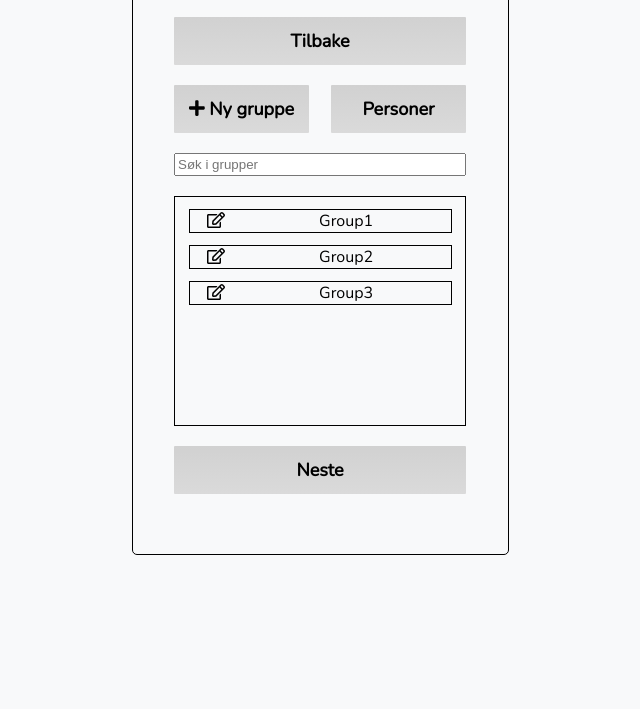
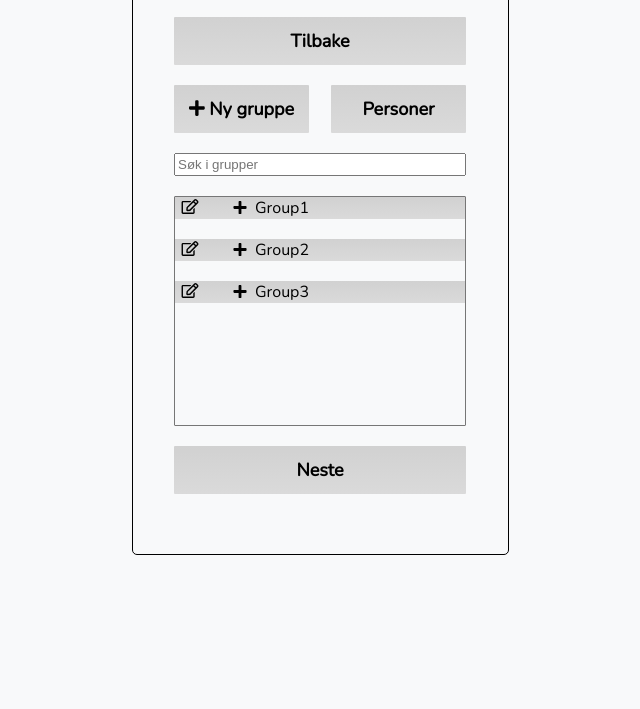
Before and after one commit to MariusTBjercke/team1-aktivo, a website built with webpack: page dist/index.html in a window 1280 px wide. Shown: the part 91-800 px from the top of the page, without its empty margins (320-960 px from the left). Built offline with nearby package versions, Linux system fonts and the light colour scheme.

Commit message:
css changes

```diff
--- a/src/assets/js/controller.js
+++ b/src/assets/js/controller.js
@@ -209,7 +209,7 @@ function removeInputError(isErrorInList, errorList, errorIndex, input) {
     }
 }
 
-function generateList(view, listContainer, next, search) {
+function generateList(view, listContainer, search) {
     listContainer.innerHTML = '';
     let isGroups = view === 'groups';
     let list = isGroups ? aktivo.inputs.chosenGroup : aktivo.inputs.chosenPeople; // the groups or people added to the memberlist.
@@ -217,7 +217,7 @@ function generateList(view, listContainer, next, search) {
     dataList.filter(x => x.name.toLowerCase().indexOf(search.value.toLowerCase()) > -1).forEach(x => {
         let itemContainer = cr('div', listContainer, 'class list-item');
         let editBtn = cr('div', itemContainer, 'class edit-btn', '<i class="far fa-edit"></i>');
-        let item = cr('div', itemContainer, 'class item', x.name);
+        let item = cr('div', itemContainer, 'class item', '<i class="fas fa-plus"></i>' + x.name);
     });
 
     // loop based on search.input, and cr for each object in dataList up to maybe 30 groups? user can search if a group isn't displayed...
--- a/src/assets/js/view.js
+++ b/src/assets/js/view.js
@@ -140,7 +140,7 @@ function showRecoverEmail() {}
 
 function showFrontPage() {
 
-    header();
+    header('Forside');
 
     let container = cr('div', app, 'class frontpage-container');
 
@@ -188,7 +188,7 @@ function showNewActivity(view) {
             break;
     }
 
-    header();
+    header('Legg til gruppe(r)');
     let wrapper = cr('div', app, 'class wrapper');
     let container = cr('div', wrapper, 'class new-activity-container');
     let back = cr('div', container, 'class btn', 'Tilbake');
@@ -200,12 +200,12 @@ function showNewActivity(view) {
     }
     let search = cr('input',container, 'type text, class search, placeholder Søk i ' + searchText);
     search.addEventListener('input', function () {
-        generateList(view, listContainer, next, search);
+        generateList(view, listContainer, search);
     });
     let listContainer = cr('div', container, 'class list-container');
     let next = cr('div', container, 'class btn', 'Neste');
     next.onclick = function() {}
-    generateList(view, listContainer, next, search);
+    generateList(view, listContainer, search);
 }
 
 function showNewActivityMembers() {}
@@ -235,12 +235,12 @@ function showChangePassword() {}
 function showChangeEmail() {}
 function showChangeName() {}
 
-function header() {
+function header(title) {
     let header = cr('div', app, 'class header');
     let row = cr('div', header, 'class row');
     let btn = cr('div', row, 'class nav-btn');
     let bars = cr('i', btn, 'class fa fa-bars');
-    let pageDescr = cr('div', row, 'class page-description', 'Forside');
+    let pageDescr = cr('div', row, 'class page-description', title);
     let logOut = cr('div', row, 'class logout', 'Logg ut');
     logOut.onclick = function() {
         currentUser = '';
--- a/src/assets/sass/_globals.scss
+++ b/src/assets/sass/_globals.scss
@@ -33,7 +33,7 @@ body, html {
 
 .btn {
     font-weight: bold;
-    background: linear-gradient(0deg, #dadada 0%, #d1d1d1 100%);
+    background: $btn-bg-color;
     color: rgb(0, 0, 0);
     border: .3px solid rgb(118, 118, 118);
     border-radius: 1px;
@@ -42,7 +42,7 @@ body, html {
     user-select: none;
 
     &:hover {
-        background: linear-gradient(0deg, #c2c2c2 0%, #cccccc 100%);
+        background: $btn-bg-hover-color;
     }
 }
 
--- a/src/assets/sass/_header.scss
+++ b/src/assets/sass/_header.scss
@@ -39,7 +39,7 @@ $header-height: 47px;
         }
 
         .page-description {
-            font-size: calc($header-height * .55);
+            font-size: calc($header-height * .45);
             font-weight: bold;
             padding-top: 2px;
         }
--- a/src/assets/sass/_newactivity.scss
+++ b/src/assets/sass/_newactivity.scss
@@ -25,15 +25,6 @@
         font-size: 18px;
         text-align: center;
         width: 292px;
-
-        &:hover {
-            font-weight: bold;
-        }
-
-        i {
-            font-weight: 400;
-        }
-
     }
 
 
@@ -49,20 +40,40 @@
         box-sizing: border-box;
         display: flex;
         flex-direction: column;
-        justify-items: center;
         align-items: center;
+        border: .3px solid rgb(118, 118, 118);
+        border-radius: 1px;
+        overflow: scroll;
 
         .list-item {
-            margin-top: 12px;
-            width: 90%;
-            border: 1px solid;
+            margin-bottom: 20px;
+            width: 100%;
             justify-items: center;
             display: grid;
-            grid-template-columns: 20% auto;
+            gap: 20px;
+            grid-template-columns: 30px 1fr;
+            background: $btn-bg-color;
 
-            .edit-btn {
+            * {
+                width: 100%;
                 cursor: pointer;
             }
+
+            svg {
+                border: none;
+                font-size: 15px;
+            }
+
+            .item {
+                display: flex;
+                justify-content: start;
+                align-items: center;
+
+                svg {
+                    width: 30px;
+                }
+            }
+
         }
     }
 }
--- a/src/assets/sass/_variables.scss
+++ b/src/assets/sass/_variables.scss
@@ -5,3 +5,5 @@ $dark-text-color: white;
 $main-border-color: rgb(118, 118, 118);
 $container-margin-top: 75px;
 $container-margin-bottom: 60px;
+$btn-bg-color: linear-gradient(0deg, #dadada 0%, #d1d1d1 100%);
+$btn-bg-hover-color: linear-gradient(0deg, #c2c2c2 0%, #cccccc 100%);
```
Also changed, not shown: 2 other files.
